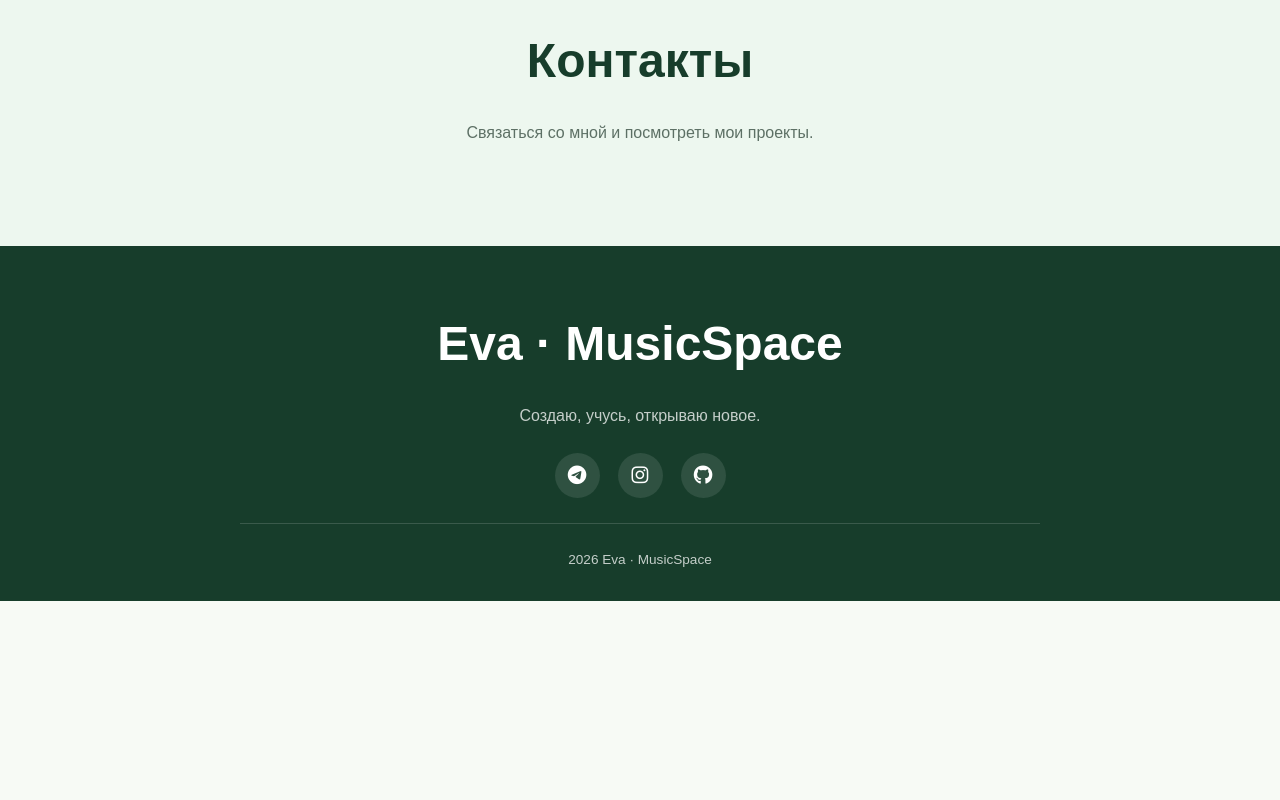
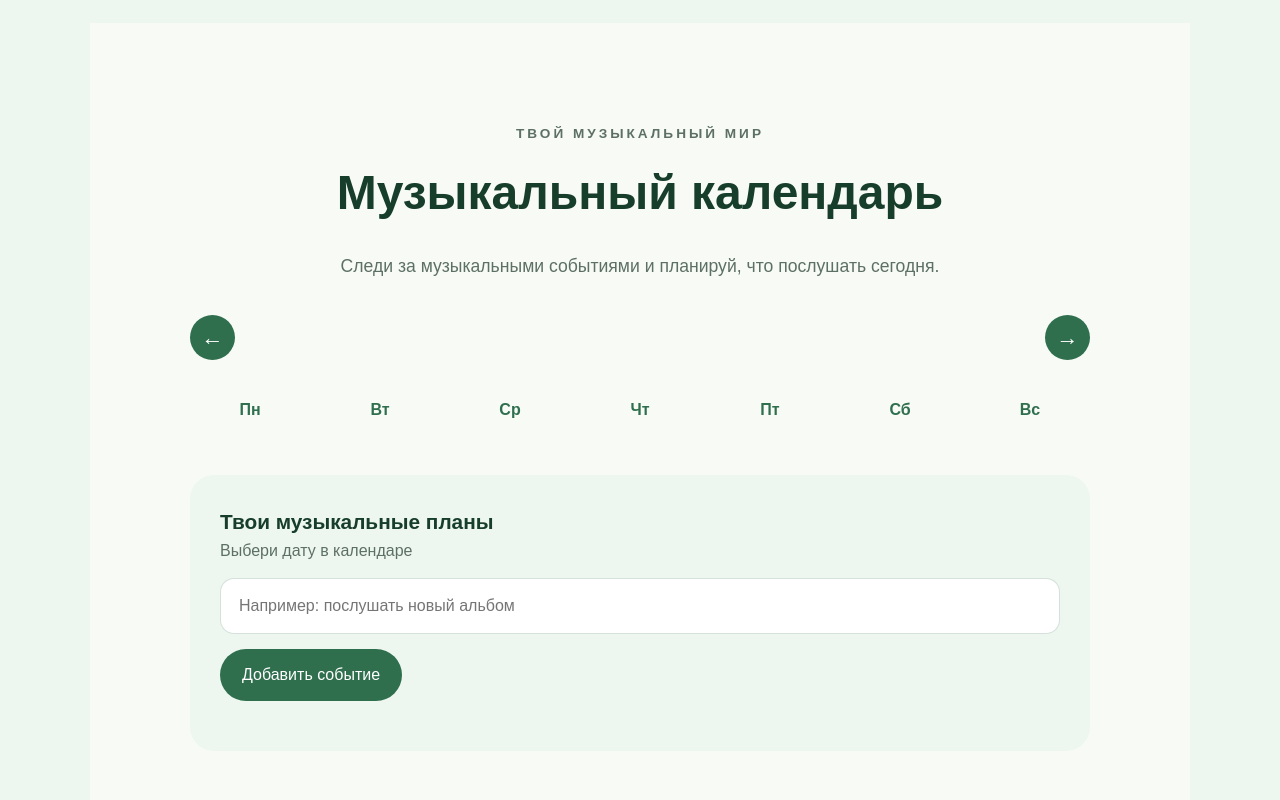
Before and after one commit to n2hn8stwtn-sys/my-website, a plain HTML site: page index.html in a window 1280 px wide. Shown: the part 3000-3800 px from the top of the page. Before the commit the page ends 3601 px from the top, so only its background shows below. Drawn offline with Linux system fonts and the light colour scheme.

Commit message:
Add files via upload

```diff
--- a/index.html
+++ b/index.html
@@ -95,6 +95,44 @@
             </div>
         </section>
         <section id="contacts">
+        <section id="calendar">
+    <div class="calendar-container">
+        <p class="about-label">ТВОЙ МУЗЫКАЛЬНЫЙ МИР</p>
+        <h2>Музыкальный календарь</h2>
+        <p class="description">
+            Следи за музыкальными событиями и планируй,
+            что послушать сегодня.
+        </p>
+
+        <div class="calendar-header">
+            <button id="prevMonth" aria-label="Предыдущий месяц">←</button>
+            <h3 id="currentMonth"></h3>
+            <button id="nextMonth" aria-label="Следующий месяц">→</button>
+        </div>
+
+        <div class="calendar-weekdays">
+            <span>Пн</span>
+            <span>Вт</span>
+            <span>Ср</span>
+            <span>Чт</span>
+            <span>Пт</span>
+            <span>Сб</span>
+            <span>Вс</span>
+        </div>
+
+        <div class="calendar-days" id="calendarDays"></div>
+
+        <div class="calendar-event">
+            <h3>Твои музыкальные планы</h3>
+            <p id="selectedDate">Выбери дату в календаре</p>
+            <input type="text" id="eventInput"
+                   placeholder="Например: послушать новый альбом">
+            <button id="addEvent">Добавить событие</button>
+            <div id="eventList"></div>
+        </div>
+    </div>
+</section>
+
             <h2>Контакты</h2>
             <p>Связаться со мной и посмотреть мои проекты.</p>
         </section>
--- a/style.css
+++ b/style.css
@@ -824,3 +824,176 @@ body.dark-theme #music {
         padding: 10px 15px
     }
 }
+
+
+
+
+/* ===== MUSIC CALENDAR ===== */
+
+#calendar {
+    padding: 100px 7%;
+    background: var(--cream);
+    text-align: center;
+}
+
+.calendar-container {
+    max-width: 900px;
+    margin: 0 auto;
+}
+
+.calendar-header {
+    display: flex;
+    align-items: center;
+    justify-content: space-between;
+    margin: 35px 0 25px;
+}
+
+.calendar-header h3 {
+    color: var(--green-dark);
+    font-size: 24px;
+}
+
+.calendar-header button {
+    width: 45px;
+    height: 45px;
+    border: none;
+    border-radius: 50%;
+    background: var(--green);
+    color: white;
+    font-size: 22px;
+    cursor: pointer;
+    transition: 0.3s;
+}
+
+.calendar-header button:hover {
+    background: var(--green-dark);
+    transform: scale(1.08);
+}
+
+.calendar-weekdays,
+.calendar-days {
+    display: grid;
+    grid-template-columns: repeat(7, 1fr);
+    gap: 10px;
+}
+
+.calendar-weekdays span {
+    padding: 12px 0;
+    color: var(--green);
+    font-weight: 700;
+}
+
+.calendar-day {
+    min-height: 65px;
+    border: 1px solid rgba(47, 111, 78, 0.15);
+    border-radius: 14px;
+    background: var(--white);
+    color: var(--text);
+    font: inherit;
+    cursor: pointer;
+    transition: 0.25s;
+}
+
+.calendar-day:hover {
+    background: var(--green-light);
+    transform: translateY(-3px);
+}
+
+.calendar-day.today {
+    border: 2px solid var(--green);
+    font-weight: 700;
+}
+
+.calendar-day.selected {
+    background: var(--green);
+    color: white;
+}
+
+.calendar-day.empty {
+    visibility: hidden;
+}
+
+.calendar-event {
+    margin-top: 40px;
+    padding: 30px;
+    border-radius: var(--radius);
+    background: var(--green-soft);
+    text-align: left;
+}
+
+.calendar-event h3 {
+    color: var(--green-dark);
+}
+
+#eventInput {
+    width: 100%;
+    padding: 14px 18px;
+    margin: 15px 0;
+    border: 1px solid rgba(47, 111, 78, 0.2);
+    border-radius: 14px;
+    background: var(--white);
+    color: var(--text);
+    font: inherit;
+}
+
+#addEvent {
+    padding: 13px 22px;
+    border: none;
+    border-radius: 30px;
+    background: var(--green);
+    color: white;
+    font: inherit;
+    cursor: pointer;
+    transition: 0.3s;
+}
+
+#addEvent:hover {
+    background: var(--green-dark);
+    transform: translateY(-2px);
+}
+
+#eventList {
+    margin-top: 20px;
+}
+
+.event-item {
+    padding: 12px 15px;
+    margin-top: 10px;
+    border-radius: 12px;
+    background: var(--white);
+    color: var(--text);
+}
+
+body.dark-theme #calendar {
+    background: #10251a;
+}
+
+body.dark-theme .calendar-event {
+    background: #193d2b;
+}
+
+body.dark-theme .calendar-header h3,
+body.dark-theme .calendar-event h3 {
+    color: var(--green-light);
+}
+
+@media (max-width: 600px) {
+    #calendar {
+        padding: 70px 5%;
+    }
+
+    .calendar-weekdays,
+    .calendar-days {
+        gap: 5px;
+    }
+
+    .calendar-day {
+        min-height: 45px;
+        border-radius: 9px;
+        font-size: 13px;
+    }
+
+    .calendar-event {
+        padding: 20px;
+    }
+}
```
